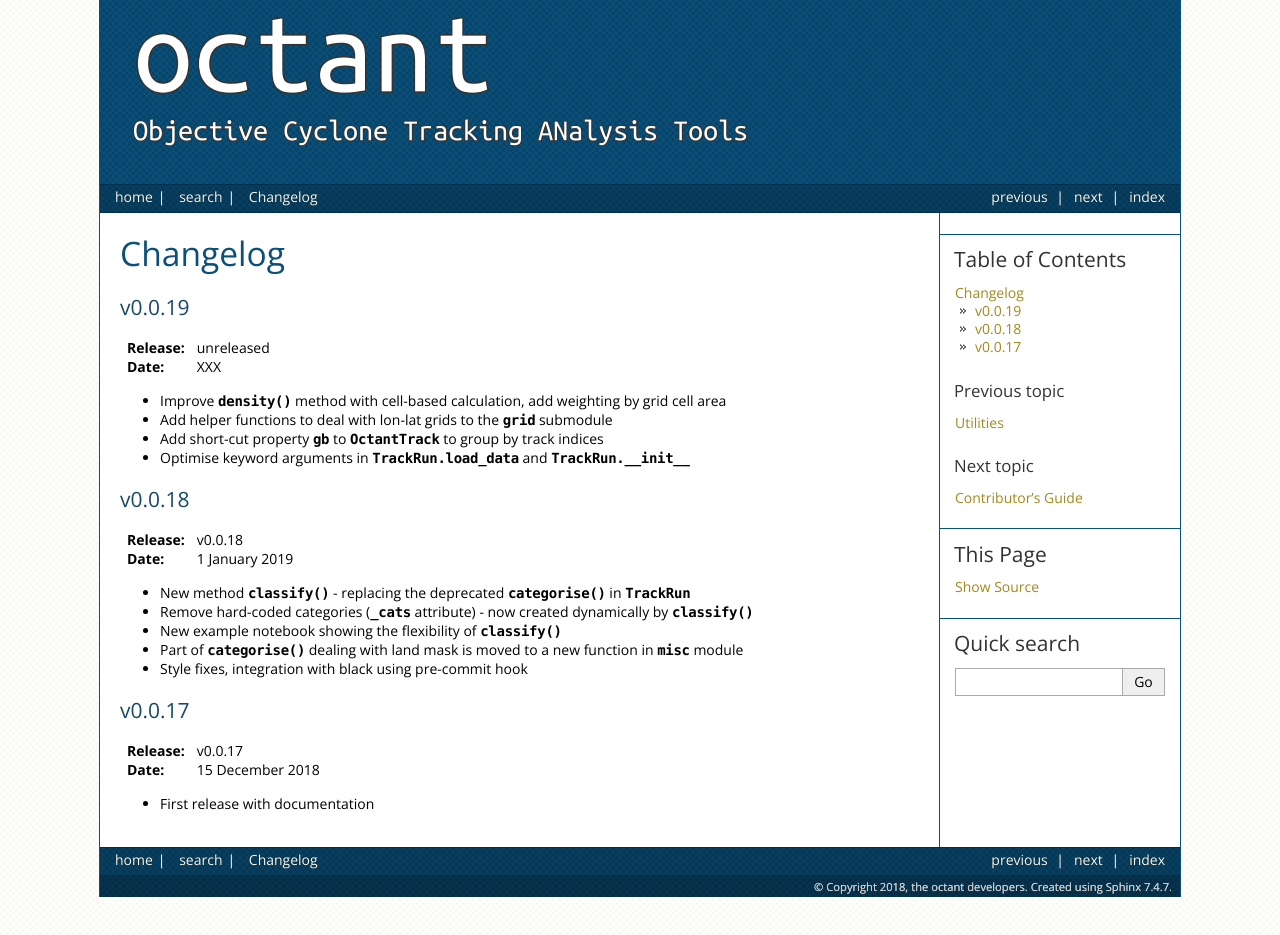
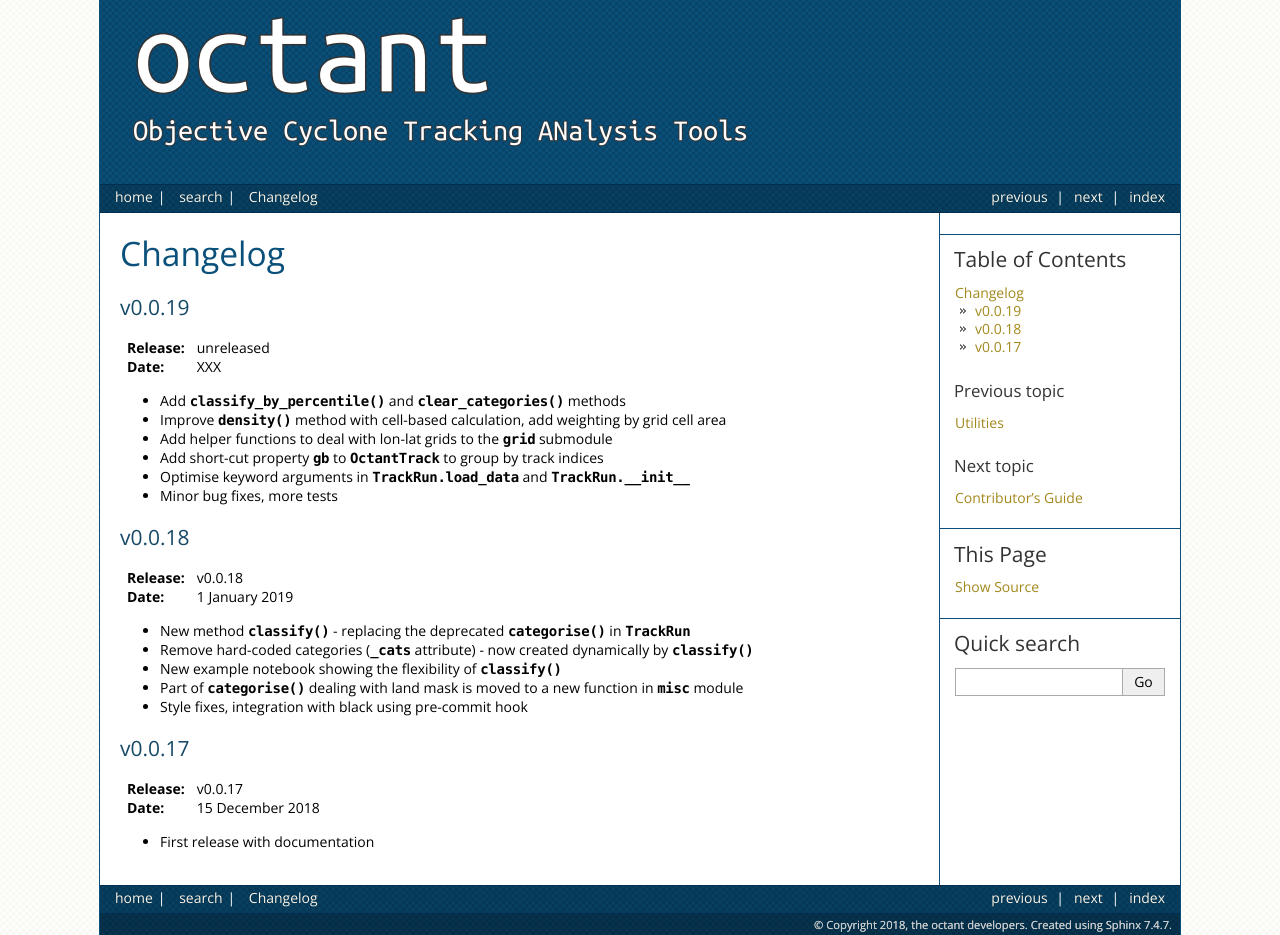
Before and after one commit to dennissergeev/octant, a Sphinx documentation site: the page built from docs/source/changelog.rst, in a window 1280 px wide. Built offline with Sphinx 7.4.7, drawn with Linux system fonts in a browser that asks for light colours; pages that are not in the unit, such as notebooks, are missing from menus.

Commit message:
update changelog

```diff
--- a/docs/source/changelog.rst
+++ b/docs/source/changelog.rst
@@ -9,11 +9,12 @@
 :Release: unreleased
 :Date: XXX
 
+* Add `classify_by_percentile()` and `clear_categories()` methods
 * Improve `density()` method with cell-based calculation, add weighting by grid cell area
 * Add helper functions to deal with lon-lat grids to the `grid` submodule
 * Add short-cut property `gb` to `OctantTrack` to group by track indices
 * Optimise keyword arguments in `TrackRun.load_data` and `TrackRun.__init__`
-
+* Minor bug fixes, more tests
 
 
 v0.0.18
```
Also changed, not shown: README.md (+1 -1 lines).
